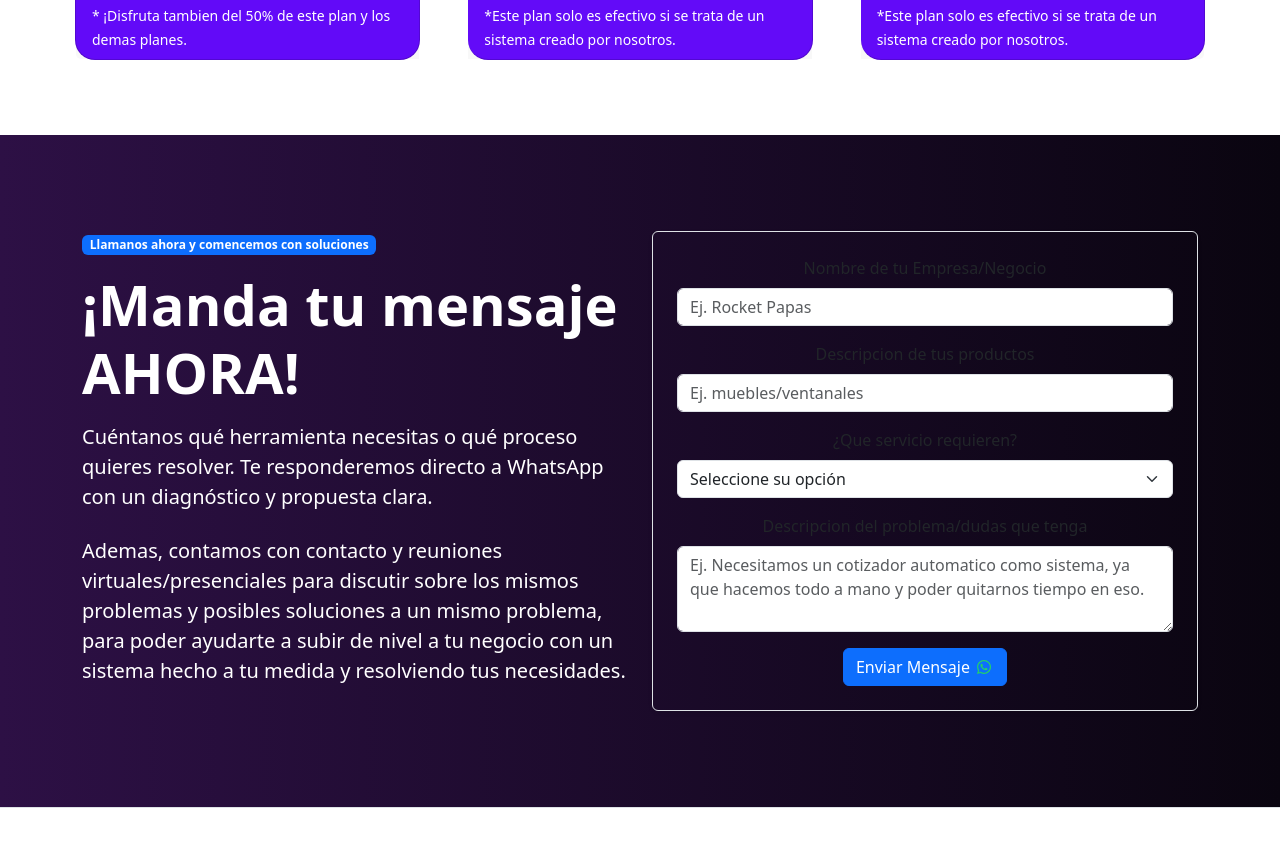
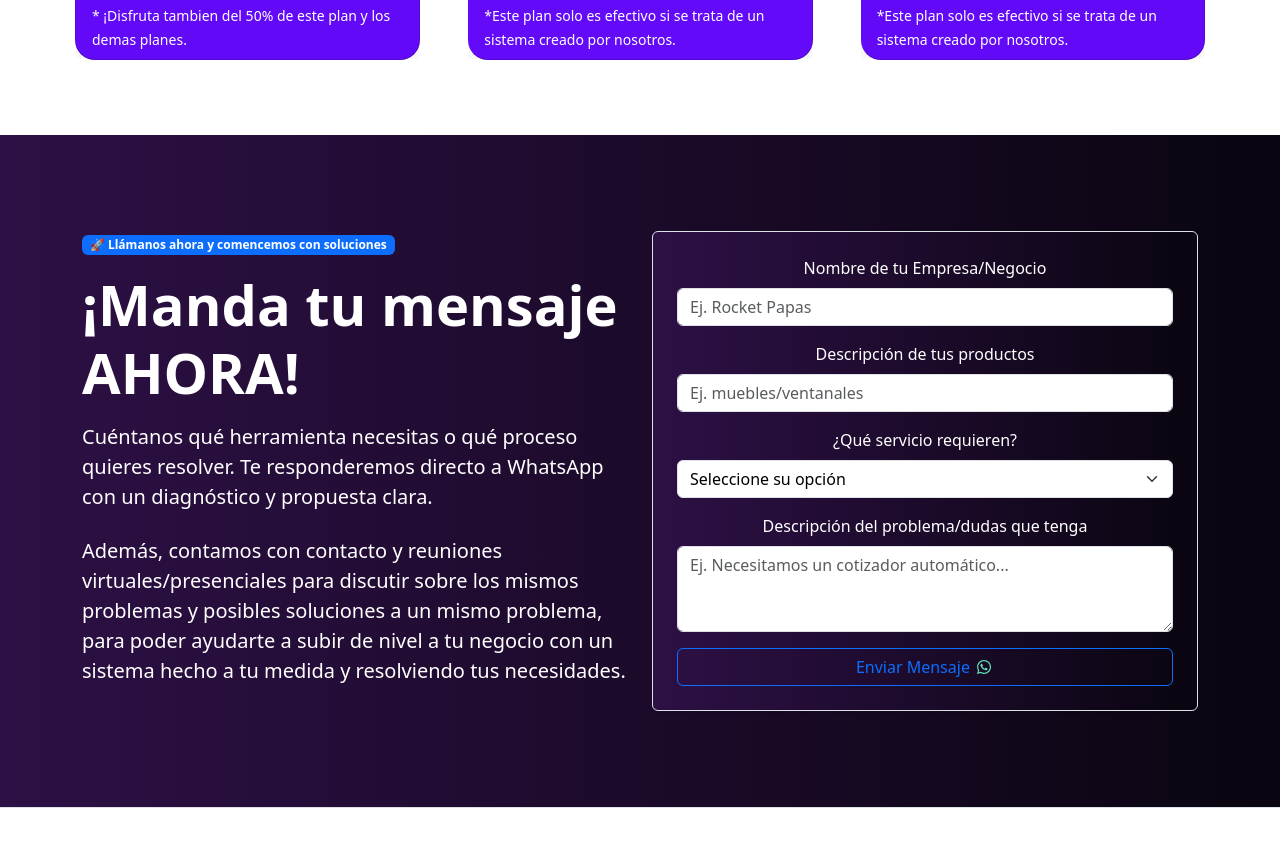
Before and after one commit to Chimochuchis02/Ludorum-App, a React (Vite) app: page / in a window 1280 px wide. Shown: the part 1220-2066 px from the top of the page. Built offline with nearby package versions, Linux system fonts and the light colour scheme.

Commit message:
feat and clear:JS logic inside App.jsx and working -> finished this branch

```diff
--- a/src/App.js
+++ /dev/null
@@ -1,32 +0,0 @@
-function sendToWhatsapp() {
-    const phone = "528711324475";
-    const name = document.getElementById('wa-business').value;
-    const description_Products = document.getElementById('wa-products').value;
-    const selected_plan = document.getElementById('wa-plan').value;
-    const description = document.getElementById('wa-description').value;
-
-    if (name === "") {
-        alert("¡El nombre es un campo obligatorio, por favor llenelo!");
-        return;
-    }
-
-    if (description_Products === "") {
-        alert("¡El campo de la descripcion de productos es obligatoria, por favor llenelo!");
-        return;
-    }
-
-    if (selected_plan === "") {
-        alert("¡El campo seleccionado del plan es obligatorio, por favor llenelo!");
-        return;
-    }
-
-    if (description === "") {
-        alert("¡El campo de la descripcion ya sea de sus dudas o preguntas es obligatorio, por favor llenelo!");
-        return;
-    }
-
-    const message = '¡Hola!, nuestra empresa se llama ${name}, nuestro de negocio es de: ${description_Products}, el plan que seleccionamos y nos interesa es el de ${selected_plan}, y quisieramos saber mas sobre: ${description}.';
-    const url = `https://wa.me/${phone}?text=${encodeURIComponent(message)}`;
-
-    window.open(url, '_blank');
-}
--- a/src/App.jsx
+++ b/src/App.jsx
@@ -9,9 +9,9 @@ import { far } from '@fortawesome/free-regular-svg-icons'
 import { fab } from '@fortawesome/free-brands-svg-icons'
 import { Row, Col, Button } from 'react-bootstrap'
 import Form from 'react-bootstrap/Form'
+import React, { useState } from 'react';
 library.add(fas, far, fab)
 import './App.css'
-import './App.js'
 
 function HeroSection() {
   return (
@@ -204,59 +204,134 @@ function Cards() {
 }
 
 function FormClient() {
+  const [formData, setFormData] = useState({
+    name: '',
+    description_Products: '',
+    selected_plan: '',
+    description: ''
+  });
+
+  const handleChange = (e) => {
+    const { name, value } = e.target;
+    setFormData(prevState => ({
+      ...prevState,
+      [name]: value
+    }));
+  };
+
+  function sendToWhatsapp() {
+    const phone = "528711324475";
+    const { name, description_Products, selected_plan, description } = formData;
+
+    if (name.trim() === "") {
+      alert("¡El nombre es un campo obligatorio, por favor llénelo!");
+      return;
+    }
+    if (description_Products.trim() === "") {
+      alert("¡El campo de la descripción de productos es obligatorio, por favor llénelo!");
+      return;
+    }
+    if (selected_plan === "") {
+      alert("¡El campo seleccionado del plan es obligatorio, por favor llénelo!");
+      return;
+    }
+    if (description.trim() === "") {
+      alert("¡El campo de descripción o dudas es obligatorio, por favor llénelo!");
+      return;
+    }
+
+    const message = `¡Hola!, nuestra empresa se llama ${name}, nuestro giro de negocio es: ${description_Products}, el plan que seleccionamos y nos interesa es el de "${selected_plan}", y quisieramos saber más sobre: ${description}.`;
+    const url = `https://wa.me/${phone}?text=${encodeURIComponent(message)}`;
+
+    window.open(url, '_blank');
+  }
+
   return (
     <>
-      <div class='fullscreen'>
-        <section className="py-5 bg-light border-bottom" style={{ background: 'linear-gradient(90deg, #2D1045, #0A0510)' }}>
+      <div className="fullscreen">
+        <section className="py-5 border-bottom" style={{ background: 'linear-gradient(90deg, #2D1045, #0A0510)' }}>
           <Container className="my-5">
             <Row className="align-items-center">
               <Col lg={6} className="text-center text-lg-start mb-4 mb-lg-0">
-                <span className="badge bg-primary mb-3"> <FontAwesomeIcon icon="fa-brands fa-Rocket" /> Llamanos ahora y comencemos con soluciones</span>
+                <span className="badge bg-primary mb-3">
+                  🚀 Llámanos ahora y comencemos con soluciones
+                </span>
                 <h2 className="display-4 fw-bold mb-3" style={{ color: '#fff' }}>
                   ¡Manda tu mensaje AHORA!
                 </h2>
                 <p className="lead mb-4" style={{ color: '#fff' }}>
                   Cuéntanos qué herramienta necesitas o qué proceso quieres resolver.
-                  Te responderemos directo a WhatsApp con un diagnóstico y
-                  propuesta clara.
+                  Te responderemos directo a WhatsApp con un diagnóstico y propuesta clara.
                 </p>
-
                 <p className="lead mb-4" style={{ color: '#fff' }}>
-                  Ademas, contamos con contacto y reuniones virtuales/presenciales
+                  Además, contamos con contacto y reuniones virtuales/presenciales
                   para discutir sobre los mismos problemas y posibles soluciones a un
                   mismo problema, para poder ayudarte a subir de nivel a tu negocio
-                  con un sistema hecho a tu medida y resolviendo tus necesidades.</p>
+                  con un sistema hecho a tu medida y resolviendo tus necesidades.
+                </p>
               </Col>
 
-              <Col lg={6} className="text-center" >
-                <div className="p-4 shadow-sm rounded border" style={{ backgroundColor: 'linear-gradient(90deg, #2D1045, #0A0510)' }}>
+              <Col lg={6} className="text-center">
+                <div className="p-4 shadow-sm rounded border" style={{ background: 'linear-gradient(90deg, #2D1045, #0A0510)' }}>
                   <Form>
                     <Form.Group className="mb-3">
-                      <Form.Label>Nombre de tu Empresa/Negocio</Form.Label>
-                      <Form.Control type="text" className="text-muted" placeholder="Ej. Rocket Papas" id='wa-business' />
+                      <Form.Label style={{ color: '#fff' }}>Nombre de tu Empresa/Negocio</Form.Label>
+                      <Form.Control
+                        type="text"
+                        placeholder="Ej. Rocket Papas"
+                        value={formData.name}
+                        onChange={handleChange}
+                        name="name"
+                        id="wa-business"
+                        style={{ color: '#000' }}
+                      />
                     </Form.Group>
 
                     <Form.Group className="mb-3">
-                      <Form.Label>Descripcion de tus productos</Form.Label>
-                      <Form.Control type="text" className="text-muted" placeholder="Ej. muebles/ventanales" id='wa-products' />
+                      <Form.Label style={{ color: '#fff' }}>Descripción de tus productos</Form.Label>
+                      <Form.Control
+                        type="text"
+                        placeholder="Ej. muebles/ventanales"
+                        value={formData.description_Products}
+                        onChange={handleChange}
+                        name="description_Products"
+                        id="wa-products"
+                        style={{ color: '#000' }}
+                      />
                     </Form.Group>
-                    <Form.Group className="mb-3" controlId="formBasicCheckbox">
-                      <Form.Label> ¿Que servicio requieren? </Form.Label>
-                      <Form.Select aria-label="Default select example" id="wa-plan">
-                        <option className="text-muted"> Seleccione su opción </option>
-                        <option value="1">Sistema unico</option>
-                        <option value="2">Mantenimiento base</option>
-                        <option value="3">Mantenimiento avanzado</option>
+
+                    <Form.Group className="mb-3">
+                      <Form.Label style={{ color: '#fff' }}>¿Qué servicio requieren?</Form.Label>
+                      <Form.Select
+                        value={formData.selected_plan}
+                        onChange={handleChange}
+                        name="selected_plan"
+                        id="wa-plan"
+                        style={{ color: '#000' }}
+                      >
+                        <option value="">Seleccione su opción</option>
+                        <option value="Sistema Único">Sistema único</option>
+                        <option value="Mantenimiento Base">Mantenimiento base</option>
+                        <option value="Mantenimiento Avanzado">Mantenimiento avanzado</option>
                       </Form.Select>
                     </Form.Group>
+
                     <Form.Group className="mb-3">
-                      <Form.Label> Descripcion del problema/dudas que tenga </Form.Label>
-                      <Form.Control placeholder="Ej. Necesitamos un cotizador automatico como sistema, ya que hacemos todo a mano y poder quitarnos tiempo en eso."
-                        className="text-muted" as="textarea" rows={3} id="wa-description">
-                      </Form.Control>
-                    </Form.Group >
-                    <Button variant="primary" type='button'>
-                      Enviar Mensaje <FontAwesomeIcon icon="fa-brands fa-whatsapp" style={{ color: '#25d366' }} />
+                      <Form.Label style={{ color: '#fff' }}>Descripción del problema/dudas que tenga</Form.Label>
+                      <Form.Control
+                        as="textarea"
+                        rows={3}
+                        placeholder="Ej. Necesitamos un cotizador automático..."
+                        value={formData.description}
+                        onChange={handleChange}
+                        name="description"
+                        id="wa-description"
+                        style={{ color: '#000' }}
+                      />
+                    </Form.Group>
+
+                    <Button variant="outline-primary" onClick={sendToWhatsapp} type="button" className="w-100">
+                      Enviar Mensaje <FontAwesomeIcon icon="fa-brands fa-whatsapp" style={{color: " rgb(99, 230, 190)"}}/>
                     </Button>
                   </Form>
                 </div>
```
